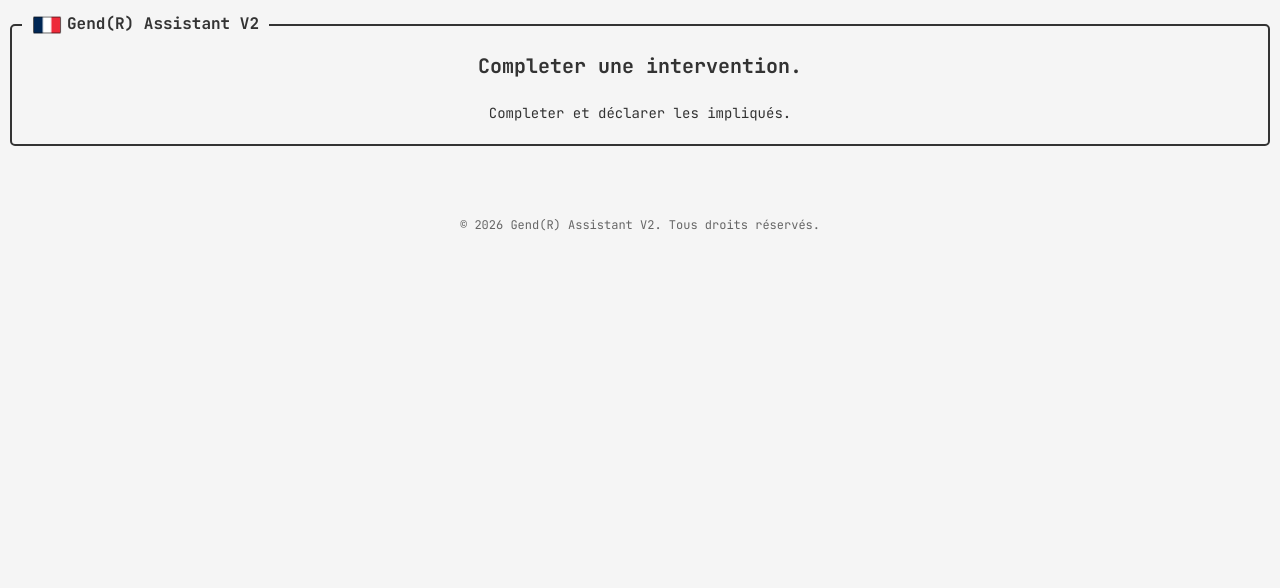
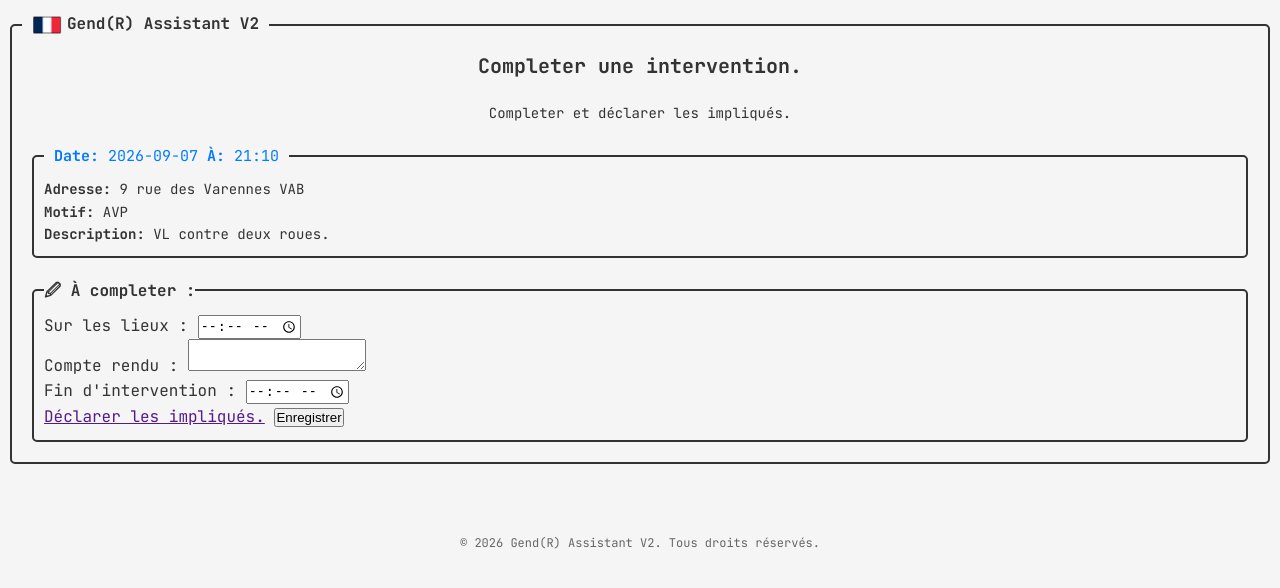
Before and after one commit to Apo-DevCoder/GEND-R-_Assistant_FlaskSQL_V2, a Flask app: page /complete?intervention_id=15 in a window 1280 px wide. Shown: the top 588 px of the page. Run offline with Flask 3, Linux system fonts and the light colour scheme; a user stored in the database is signed in; data comes from the database, SQL or seed files in the repository.

Commit message:
Add complete function and HTML/CSS page

```diff
--- a/app.py
+++ b/app.py
@@ -126,10 +126,17 @@ def complete():
     if 'username' not in session:
                 return redirect(url_for('login'))
 
+    if request.method == 'GET':
+         intervention_id = request.args.get('intervention_id')
+         print(intervention_id)
+         intervention = db_handler.get_intervention_by_id(intervention_id)
+         print(intervention)
+
+         return render_template('complete_page.html', intervention=intervention)
+
     if request.method == 'POST':
-         pass
+         return "post method request"
 
-    return render_template('complete_page.html')
 
 
 @app.route('/delete_page')
--- a/static/css/complete_page.css
+++ b/static/css/complete_page.css
@@ -0,0 +1,9 @@
+.existing-data legend {
+    color: #007bff;
+    font-size: 15px;
+    padding: 0 10px;
+}
+
+.existing-data p {
+    font-size: 14px;
+}
--- a/templates/complete_page.html
+++ b/templates/complete_page.html
@@ -2,7 +2,7 @@
 
 {% block content %}
 
-<div class="title">
+    <div class="title">
         <h3>Completer une intervention.</h3>
         <p>Completer et déclarer les impliqués.</p>
     </div>
@@ -19,4 +19,34 @@
         </div>
     {% endif %}
 
+    <div class="existing-data">
+        <fieldset>
+            <legend><strong>Date:</strong> {{ intervention[2] }} <strong>À:</strong> {{ intervention[3] }}</legend>
+            <p><strong>Adresse:</strong> {{ intervention[4] }}</p>
+            <p><strong>Motif:</strong> {{ intervention[5] }}</p>
+            <p><strong>Description:</strong> {{ intervention[6] }}</p>
+        </fieldset>
+    </div>
+    <div class="to_complete">
+        <fieldset>
+            <legend><strong>&#128393; À completer :</strong></legend>
+            <form action="" method="">
+                <div>
+                    <label for="arrived">Sur les lieux :</label>
+                    <input type="time" name="arrived" id="arrived" value="{{ intervention[7] }}">
+                </div>
+                <div>
+                    <label for="cr">Compte rendu :</label>
+                    <textarea name="cr" id="cr" value="{{ intervention[8] }}"></textarea>
+                </div>
+                <div>
+                    <label for="endhour">Fin d'intervention :</label>
+                    <input type="time" name="endhour" id="endhour" value="{{ intervention[9] }}">
+                </div>
+                <a href="">Déclarer les impliqués.</a>
+                <button type="submit">Enregistrer</button>
+            </form>
+        </fieldset>
+    </div>
+
 {% endblock %}
--- a/templates/homepage.html
+++ b/templates/homepage.html
@@ -31,7 +31,7 @@
                         <p><strong>Description:</strong> {{intervention[6]}}</p>
                         <div class="buttons">
                             <a href="" class="consult">Consulter</a>
-                            <a href="{{ url_for('complete', current_inter=intervention) }}" class="complete">Completer</a>
+                            <a href="{{ url_for('complete', intervention_id=intervention[0]) }}" class="complete">Completer</a>
                             <a href="{{ url_for('delete_page', intervention_id=intervention[0]) }}" class="erase">Effacer</a>
                         </div>
                     </fieldset>
```
